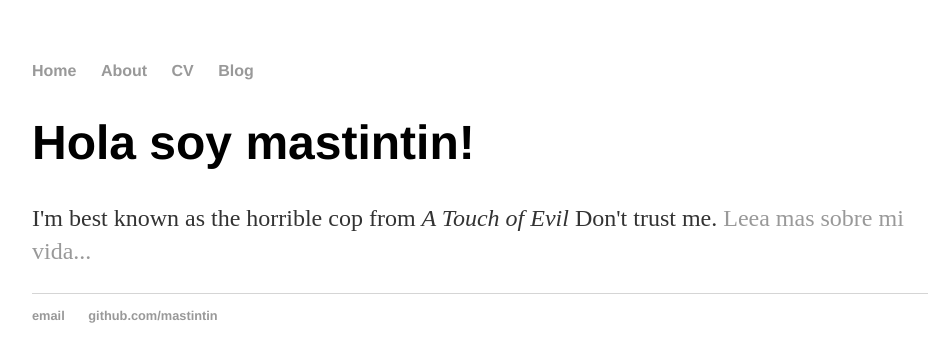
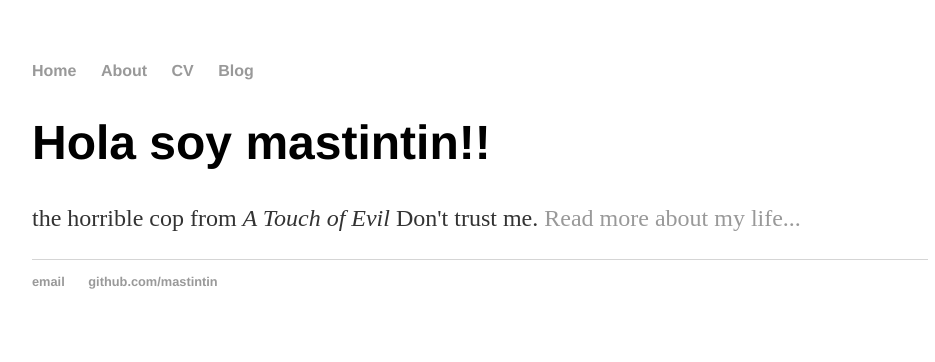
Before and after one commit to mastintin/mastintin.github.io, a Jekyll site: the page built from index.html, in a window 1280 px wide. Shown: the top 362 px of the page, without its empty margins (160-1095 px from the left). Built offline with Jekyll 4.4.1, drawn with Linux system fonts in a browser that asks for light colours.

Commit message:
Update index.html

```diff
--- a/index.html
+++ b/index.html
@@ -1,38 +1,8 @@
-<!DOCTYPE html>
-<html>
-  <head>
-    <title>Pagina Inicial mastintin</title>
-    <!-- link to main stylesheet --> <link rel="stylesheet" type="text/css" href="/css/main.css">
-  </head>
-  <body>
-    <nav>
-      <ul>
-        <li>
-          <a href="/">Home</a>
-        </li>
-        <li>
-          <a href="/about">About</a>
-        </li>
-        <li>
-          <a href="/cv">CV</a>
-        </li>
-        <li>
-          <a href="/blog">Blog</a>
-        </li>
-      </ul>
-    </nav>
-    <div class="container">
-      <div class="blurb">
-        <h1>Hola soy mastintin!</h1>
-        <p>I'm best known as the horrible cop from <em>A Touch of Evil</em>
-          Don't trust me. <a href="/about">Leea mas sobre mi vida...</a></p>
-      </div>
-      <!-- /.blurb --> </div><!-- /.container -->
-    <footer>
-      <ul>
-        <li><a href="mailto:mastintin@gmail.com">email</a></li>
-        <li><a href="https://github.com/mastintin">github.com/mastintin</a></li>
-      </ul>
-    </footer>
-  </body>
-</html>
+---
+layout: default
+title: Pagina Inicial mastintin
+---
+<div class="blurb">
+	<h1>Hola soy mastintin!!</h1>
+	<p>the horrible cop from <em>A Touch of Evil</em> Don't trust me. <a href="/about">Read more about my life...</a></p>
+</div><!-- /.blurb -->
```
